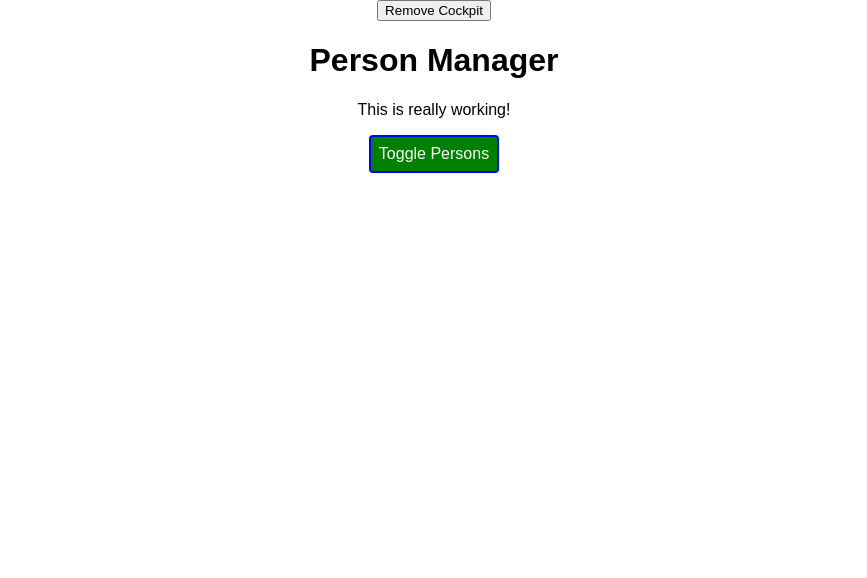
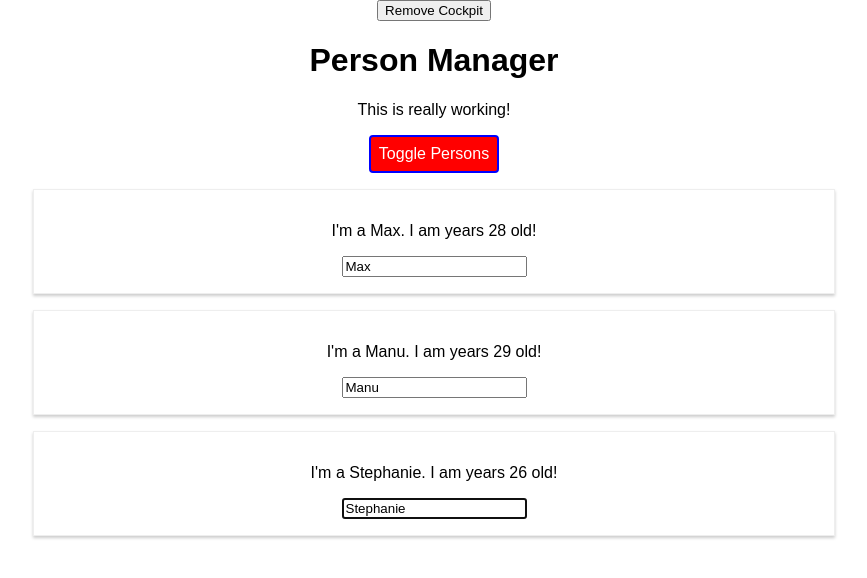
Before and after one commit to skyrites/react-guid, a React app: page / in a window 1280 px wide. Shown: the top 578 px of the page, without its empty margins (206-1073 px from the left). Built offline with nearby package versions, Linux system fonts and the light colour scheme.

Commit message:
Refs with React Hooks

```diff
--- a/src/components/Cockpit/Cockpit.js
+++ b/src/components/Cockpit/Cockpit.js
@@ -1,14 +1,19 @@
-import React, { useEffect } from 'react';
+import React, { useEffect, useRef } from 'react';
 
 import classes from './Cockpit.css';
 
 const cockpit = (props) => {
+  const toggleBtnRef = useRef(null);
+
   useEffect(() => {
     console.log('[Cockpit.js] useEffect');
     // Http request ...
-    setTimeout(() => {
-      alert('Saved data to cloud!');
-    }, 1000);
+    // setTimeout(() => {
+    //   alert('Saved data to cloud!');
+    // }, 1000);
+
+    toggleBtnRef.current.click();
+
     return () => {
       console.log('[Cockpit.js] cleanup work  in useEffect');
     };
@@ -38,7 +43,7 @@
     <div className={classes.Cockpit}>
       <h1>{props.title}</h1>
       <p className={assignedClasses.join(' ')}>This is really working!</p>
-      <button className={btnClass} onClick={props.clicked}>
+      <button ref={toggleBtnRef} className={btnClass} onClick={props.clicked}>
         Toggle Persons
       </button>
     </div>
```
